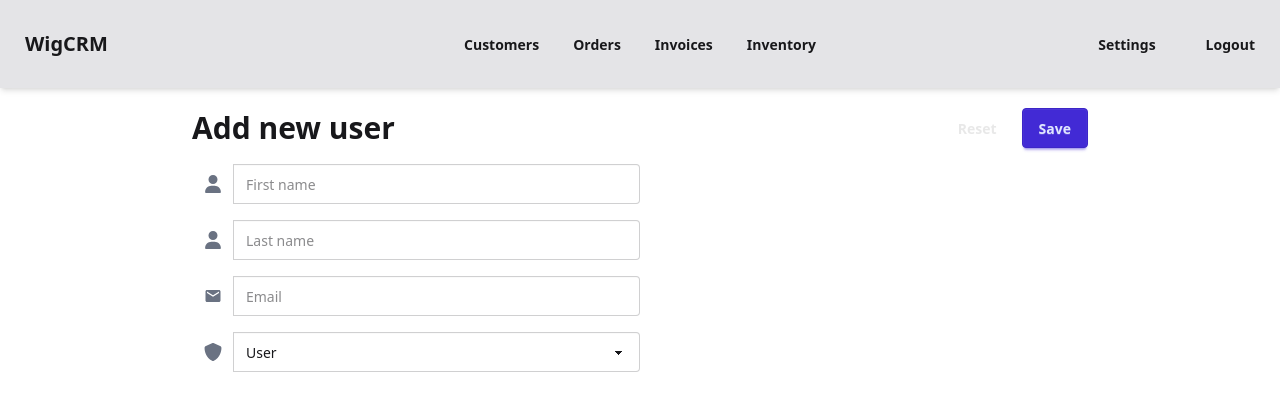
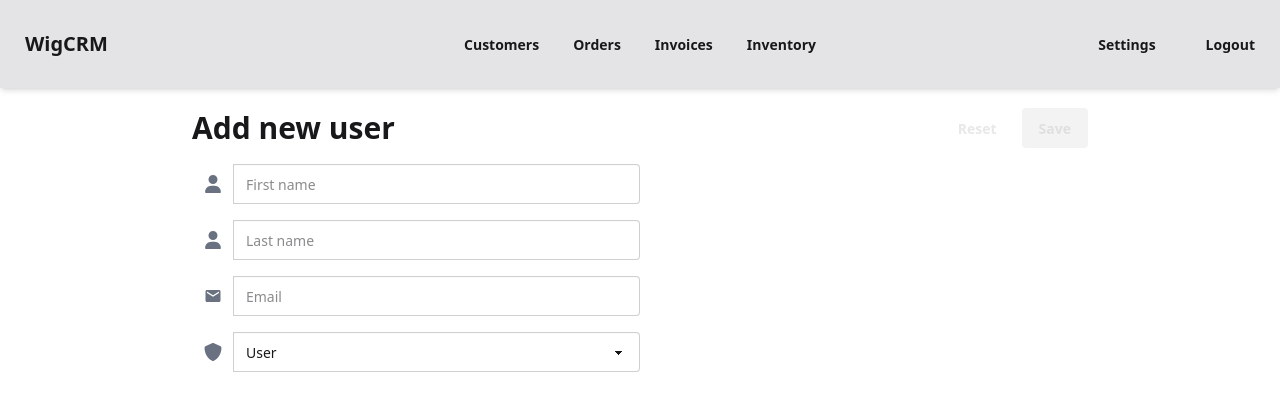
Before and after one commit to olli-suoniemi/invoicing, a Next.js app in the folder ui/: page /settings/users/new in a window 1280 px wide. Shown: the top 410 px of the page. Built offline with nearby package versions, Linux system fonts and the light colour scheme.

Commit message:
Refactor user and company pages: remove ToastContainer and replace with LoadingSpinner

```diff
--- a/ui/app/settings/company/page.js
+++ b/ui/app/settings/company/page.js
@@ -1,7 +1,7 @@
 'use client';
 
 import React, { useEffect, useMemo, useState } from 'react';
-import { ToastContainer, toast } from 'react-toastify';
+import { toast } from 'react-toastify';
 import { useParams, useRouter } from 'next/navigation';
 import { MdEmail } from "react-icons/md";
 import { FaMapMarkerAlt, FaFolder } from "react-icons/fa";
@@ -49,7 +49,6 @@ export default function CompanyPage() {
           phone: data.company.phone ?? '',
           website: data.company.website ?? '',
           iban: data.company.iban ?? '',
-          logo_path: data.company.logo_path ?? '',
           invoiceStreet: data.company.invoicingAddress?.address ?? '',
           invoiceCity: data.company.invoicingAddress?.city ?? '',
           invoicePostalCode: data.company.invoicingAddress?.postal_code ?? '',
@@ -61,7 +60,6 @@ export default function CompanyPage() {
           deliveryState: data.company.deliveryAddress?.state ?? '',
           deliveryCountry: data.company.deliveryAddress?.country ?? '',
         });
-        console.log('Loaded company:', data.company);
       } catch (e) {
         toast.error(e.message || 'Load failed');
       } finally {
@@ -96,7 +94,6 @@ export default function CompanyPage() {
       (initial.phone ?? '') !== form.phone ||
       (initial.website ?? '') !== form.website ||
       (initial.iban ?? '') !== form.iban ||
-      (initial.logo_path ?? '') !== form.logo_path ||
       (initial.invoicingAddress?.address ?? '') !== form.invoiceStreet ||
       (initial.invoicingAddress?.city ?? '') !== form.invoiceCity ||
       (initial.invoicingAddress?.postal_code ?? '') !== form.invoicePostalCode ||
@@ -124,7 +121,6 @@ export default function CompanyPage() {
       phone: initial.phone ?? '',
       website: initial.website ?? '',
       iban: initial.iban ?? '',
-      logo_path: initial.logo_path ?? '',
       invoiceStreet: initial.invoicingAddress?.address ?? '',
       invoiceCity: initial.invoicingAddress?.city ?? '',
       invoicePostalCode: initial.invoicingAddress?.postal_code ?? '',
@@ -165,7 +161,6 @@ export default function CompanyPage() {
         phone: data.company.phone ?? '',
         website: data.company.website ?? '',
         iban: data.company.iban ?? '',
-        logo_path: data.company.logo_path ?? '',
         invoiceStreet: data.company.invoicingAddress?.address ?? '',
         invoiceCity: data.company.invoicingAddress?.city ?? '',
         invoicePostalCode: data.company.invoicingAddress?.postal_code ?? '',
@@ -378,20 +373,6 @@ export default function CompanyPage() {
                 value={form.iban}
                 onChange={onChange('iban')}
                 placeholder="FI XX XXXX XXXX XXXX XX"
-              />
-            </label>
-
-            <label className="form-control">
-              <div className='join px-1 pb-2'>
-                <span className="label-text">Logo Path</span>
-                <span className="join-item px-3 text-gray-500 flex items-center">
-                  <FaFolder size={18} />
-                </span>
-              </div>
-              <input className="input input-bordered"
-                value={form.logo_path}
-                onChange={onChange('logo_path')}
-                placeholder="/path/to/logo.png"
               />
             </label>
           </div>
@@ -632,8 +613,6 @@ export default function CompanyPage() {
                 : '—'}
             </div>
           </div>
-
-          <ToastContainer />
         </div>
       </div>
     </div>
--- a/ui/app/settings/users/[id]/page.js
+++ b/ui/app/settings/users/[id]/page.js
@@ -1,7 +1,7 @@
 'use client';
 
 import React, { useEffect, useMemo, useState } from 'react';
-import { ToastContainer, toast } from 'react-toastify';
+import { toast } from 'react-toastify';
 import { useParams, useRouter } from 'next/navigation';
 import { FaUser, FaShield } from "react-icons/fa6";
 import LoadingSpinner from '@/app/components/loadingSpinner';
@@ -86,7 +86,6 @@ export default function UserPage() {
   if (loading) return <LoadingSpinner />;
   if (!initial) return <div className="p-6">User not found</div>;
 
-  console.log({ initial, form, hasChanges });
   return (
     <div className="min-h-screen py-5">
       <div className="w-full max-w-3xl mx-auto px-6">
@@ -168,8 +167,6 @@ export default function UserPage() {
                 : '—'}
             </div>
           </div>
-
-          <ToastContainer />
         </div>
       </div>
     </div>
--- a/ui/app/settings/users/new/page.js
+++ b/ui/app/settings/users/new/page.js
@@ -1,7 +1,7 @@
 'use client';
 
 import React, { useMemo, useState } from 'react';
-import { ToastContainer, toast } from 'react-toastify';
+import { toast } from 'react-toastify';
 import { MdEmail } from "react-icons/md";
 import { FaUser, FaShield } from "react-icons/fa6";
 import { useRouter } from 'next/navigation';
@@ -17,10 +17,14 @@ export default function NewUserPage() {
   const [person, setPerson] = useState(initialPerson);
   const router = useRouter();
 
-  // Any text anywhere (for enabling Save)
-  const hasText = useMemo(() => {
-    const values = Object.values(person);
-    return values.some(v => (v ?? '').toString().trim() !== '');
+  // Has the user typed *anything* or changed role?
+  const canSave = useMemo(() => {
+    return (
+      person.firstName.trim() !== '' ||
+      person.lastName.trim() !== '' ||
+      person.email.trim() !== '' ||
+      person.role !== initialPerson.role
+    );
   }, [person]);
 
   // Any change compared to initial state (for enabling Reset)
@@ -29,6 +33,8 @@ export default function NewUserPage() {
   }, [person]);
 
   const handleSave = async () => {
+    if (!canSave) return; // extra safety
+
     if (!person.firstName && !person.lastName && !person.email) {
       toast.error("Please fill in name, last name, and email.");
       return;
@@ -44,22 +50,20 @@ export default function NewUserPage() {
     try {
       const resp = await fetch('/api/settings/users', {
         method: 'POST',
-        headers: {
-          'Content-Type': 'application/json',
-        },
+        headers: { 'Content-Type': 'application/json' },
         body: JSON.stringify(payload),
       });
 
+      const data = await resp.json().catch(() => ({}));
+
       if (!resp.ok) {
-        const err = await resp.json().catch(() => ({}));
-        throw new Error(err.error || 'Upstream error');
+        throw new Error(data.error || 'Upstream error');
       }
 
       toast.success("User created successfully.");
       setPerson(initialPerson);
 
-      const id = (await resp.json()).user.id;
-      router.push(`/settings/users/${id}`)
+      router.push(`/settings/users`);
     } catch (error) {
       console.error(error);
       toast.error(`Error creating user: ${error.message || error}`);
@@ -68,8 +72,6 @@ export default function NewUserPage() {
 
   return (
     <div className="flex justify-center items-start min-h-screen py-5">
-      <ToastContainer />
-
       <div className="w-full max-w-4xl flex items-center gap-4">
         <div className="flex w-full flex-col gap-4">
 
@@ -79,27 +81,29 @@ export default function NewUserPage() {
             <div className="flex items-center gap-2">
               <button
                 type="button"
-                className={`btn btn-ghost ${!hasChanges ? 'btn-disabled opacity-50 cursor-not-allowed' : ''}`}
+                className={`btn btn-ghost ${
+                  !hasChanges ? 'btn-disabled opacity-50 cursor-not-allowed' : ''
+                }`}
                 disabled={!hasChanges}
-                onClick={() => {
-                  setPerson(initialPerson);
-                }}
+                onClick={() => setPerson(initialPerson)}
               >
                 Reset
               </button>
               <button
                 type="button"
                 onClick={handleSave}
-                disabled={!hasText}
-                className={`btn btn-primary ${!hasText ? 'btn-disabled opacity-50 cursor-not-allowed' : ''}`}
-                aria-disabled={!hasText}
+                disabled={!canSave}
+                className={`btn btn-primary ${
+                  !canSave ? 'btn-disabled opacity-50 cursor-not-allowed' : ''
+                }`}
+                aria-disabled={!canSave}
               >
                 Save
               </button>
             </div>
           </div>
 
-          {/* Name */}
+          {/* First name */}
           <div className="join w-md">
             <span className="join-item px-3 text-gray-500 flex items-center">
               <FaUser size={18} />
@@ -113,6 +117,7 @@ export default function NewUserPage() {
             />
           </div>
 
+          {/* Last name */}
           <div className="join w-md">
             <span className="join-item px-3 text-gray-500 flex items-center">
               <FaUser size={18} />
--- a/ui/app/settings/users/page.js
+++ b/ui/app/settings/users/page.js
@@ -1,10 +1,11 @@
 'use client';
 
 import React, { useEffect, useState } from 'react';
-import { toast, ToastContainer } from 'react-toastify';
+import { toast } from 'react-toastify';
 import { FaPlus } from 'react-icons/fa';
 import Link from 'next/link';
 import { useRouter } from 'next/navigation';
+import LoadingSpinner from '../../components/loadingSpinner';
 
 export default function UsersPage() {
   const [users, setUsers] = useState([]);
@@ -34,19 +35,13 @@ export default function UsersPage() {
 
   if (loading) {
     return (
-      <div className="flex justify-center items-start min-h-screen py-5">
-        <ToastContainer />
-        <div className="w-full max-w-4xl flex items-center justify-center">
-          <span className="loading loading-spinner loading-lg" />
-        </div>
-      </div>
+      <LoadingSpinner />
     );
   }
 
   if (!users) {
     return (
       <div className="flex justify-center items-start min-h-screen py-5">
-        <ToastContainer />
         <div className="w-full max-w-4xl flex flex-col gap-4">
           <div className="flex items-center justify-between">
             <h1 className="text-3xl font-bold">Users not found</h1>
@@ -140,20 +135,6 @@ export default function UsersPage() {
             </table>
           </div>
         )}
-
-
-
-        <ToastContainer
-          position="top-right"
-          autoClose={5000}
-          hideProgressBar={false}
-          newestOnTop={false}
-          closeOnClick
-          rtl={false}
-          pauseOnFocusLoss
-          draggable
-          pauseOnHover
-        />
       </div>
     </div>
   );
```
